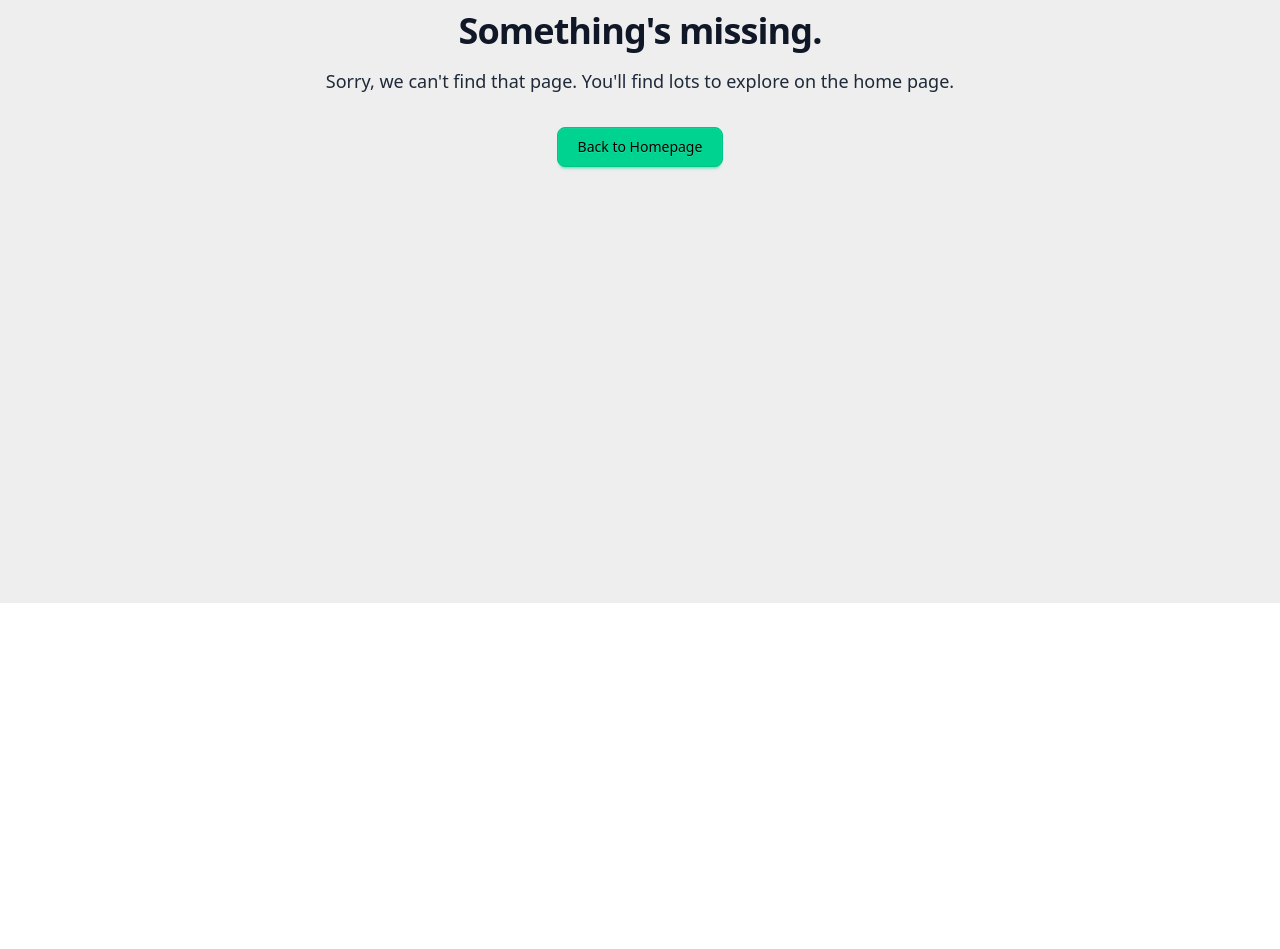
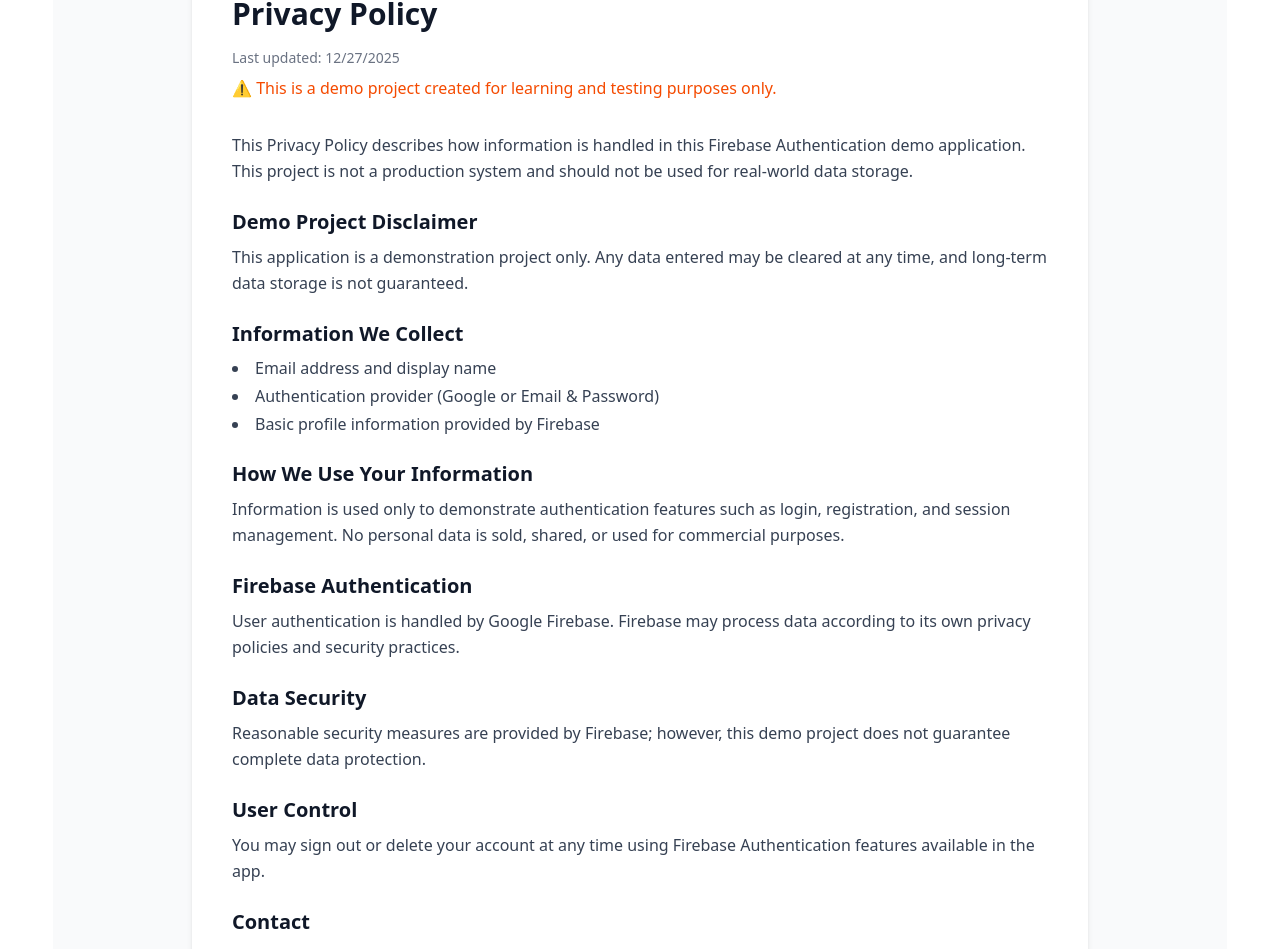
Before and after one commit to Taanveer22/wdm-9, a React (Vite) app: page /privacy in a window 1280 px wide. Before the commit this address had no page. Shown: the part 197-1146 px from the top of the page. Before the commit the page ends 800 px from the top, so only its background shows below. Built offline with nearby package versions, Linux system fonts and the light colour scheme.

Commit message:
alhamdulliah privacy policy added

```diff
--- a/src/components/Navbar.jsx
+++ b/src/components/Navbar.jsx
@@ -7,7 +7,7 @@ const Navbar = () => {
         <NavLink to="/">Home</NavLink>
       </li>
       <li>
-        <NavLink to="/contact">Contact</NavLink>
+        <NavLink to="/profile">Profile</NavLink>
       </li>
       <li>
         <NavLink to="/privacy">Privacy</NavLink>
--- /dev/null
+++ b/src/pages/Privacy.jsx
@@ -0,0 +1,110 @@
+const Privacy = () => {
+  return (
+    <div className="min-h-screen bg-gray-50 px-4 py-10">
+      <div className="max-w-4xl mx-auto bg-white rounded-2xl shadow-md p-6 md:p-10">
+        {/* Header */}
+        <h1 className="text-3xl font-bold text-gray-900 mb-4">
+          Privacy Policy
+        </h1>
+        <p className="text-sm text-gray-500 mb-2">
+          Last updated: {new Date().toLocaleDateString()}
+        </p>
+        <p className="text-md font-medium text-orange-600 mb-8">
+          ⚠️ This is a demo project created for learning and testing purposes only.
+        </p>
+
+        {/* Intro */}
+        <section className="mb-6">
+          <p className="text-gray-700 leading-relaxed">
+            This Privacy Policy describes how information is handled in this
+            Firebase Authentication demo application. This project is not a
+            production system and should not be used for real-world data storage.
+          </p>
+        </section>
+
+        {/* Demo Disclaimer */}
+        <section className="mb-6">
+          <h2 className="text-xl font-semibold text-gray-900 mb-2">
+            Demo Project Disclaimer
+          </h2>
+          <p className="text-gray-700 leading-relaxed">
+            This application is a demonstration project only. Any data entered
+            may be cleared at any time, and long-term data storage is not
+            guaranteed.
+          </p>
+        </section>
+
+        {/* Information We Collect */}
+        <section className="mb-6">
+          <h2 className="text-xl font-semibold text-gray-900 mb-2">
+            Information We Collect
+          </h2>
+          <ul className="list-disc list-inside text-gray-700 space-y-1">
+            <li>Email address and display name</li>
+            <li>Authentication provider (Google or Email & Password)</li>
+            <li>Basic profile information provided by Firebase</li>
+          </ul>
+        </section>
+
+        {/* How We Use Information */}
+        <section className="mb-6">
+          <h2 className="text-xl font-semibold text-gray-900 mb-2">
+            How We Use Your Information
+          </h2>
+          <p className="text-gray-700 leading-relaxed">
+            Information is used only to demonstrate authentication features such
+            as login, registration, and session management. No personal data is
+            sold, shared, or used for commercial purposes.
+          </p>
+        </section>
+
+        {/* Firebase */}
+        <section className="mb-6">
+          <h2 className="text-xl font-semibold text-gray-900 mb-2">
+            Firebase Authentication
+          </h2>
+          <p className="text-gray-700 leading-relaxed">
+            User authentication is handled by Google Firebase. Firebase may
+            process data according to its own privacy policies and security
+            practices.
+          </p>
+        </section>
+
+        {/* Data Security */}
+        <section className="mb-6">
+          <h2 className="text-xl font-semibold text-gray-900 mb-2">
+            Data Security
+          </h2>
+          <p className="text-gray-700 leading-relaxed">
+            Reasonable security measures are provided by Firebase; however, this
+            demo project does not guarantee complete data protection.
+          </p>
+        </section>
+
+        {/* User Control */}
+        <section className="mb-6">
+          <h2 className="text-xl font-semibold text-gray-900 mb-2">
+            User Control
+          </h2>
+          <p className="text-gray-700 leading-relaxed">
+            You may sign out or delete your account at any time using Firebase
+            Authentication features available in the app.
+          </p>
+        </section>
+
+        {/* Contact */}
+        <section>
+          <h2 className="text-xl font-semibold text-gray-900 mb-2">
+            Contact
+          </h2>
+          <p className="text-gray-700 leading-relaxed">
+            This is a personal demo project. No official support or guarantees
+            are provided.
+          </p>
+        </section>
+      </div>
+    </div>
+  );
+};
+
+export default Privacy;
--- /dev/null
+++ b/src/pages/Profile.jsx
@@ -0,0 +1,5 @@
+const Profile = () => {
+  return <div>Profile</div>;
+};
+
+export default Profile;
```
Also changed, not shown: src/routes/PublicRoutes.jsx (+10 -0 lines).
